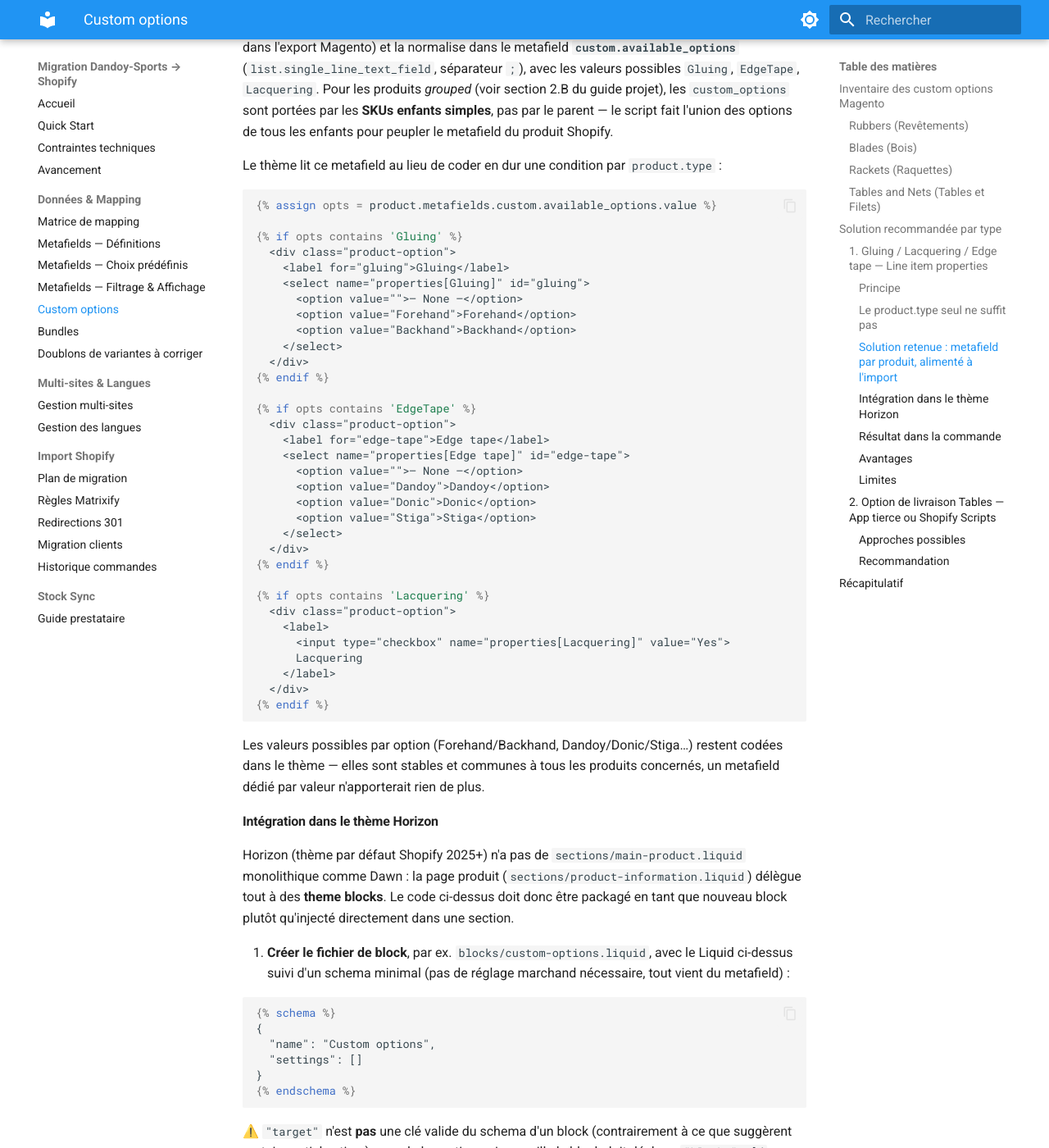
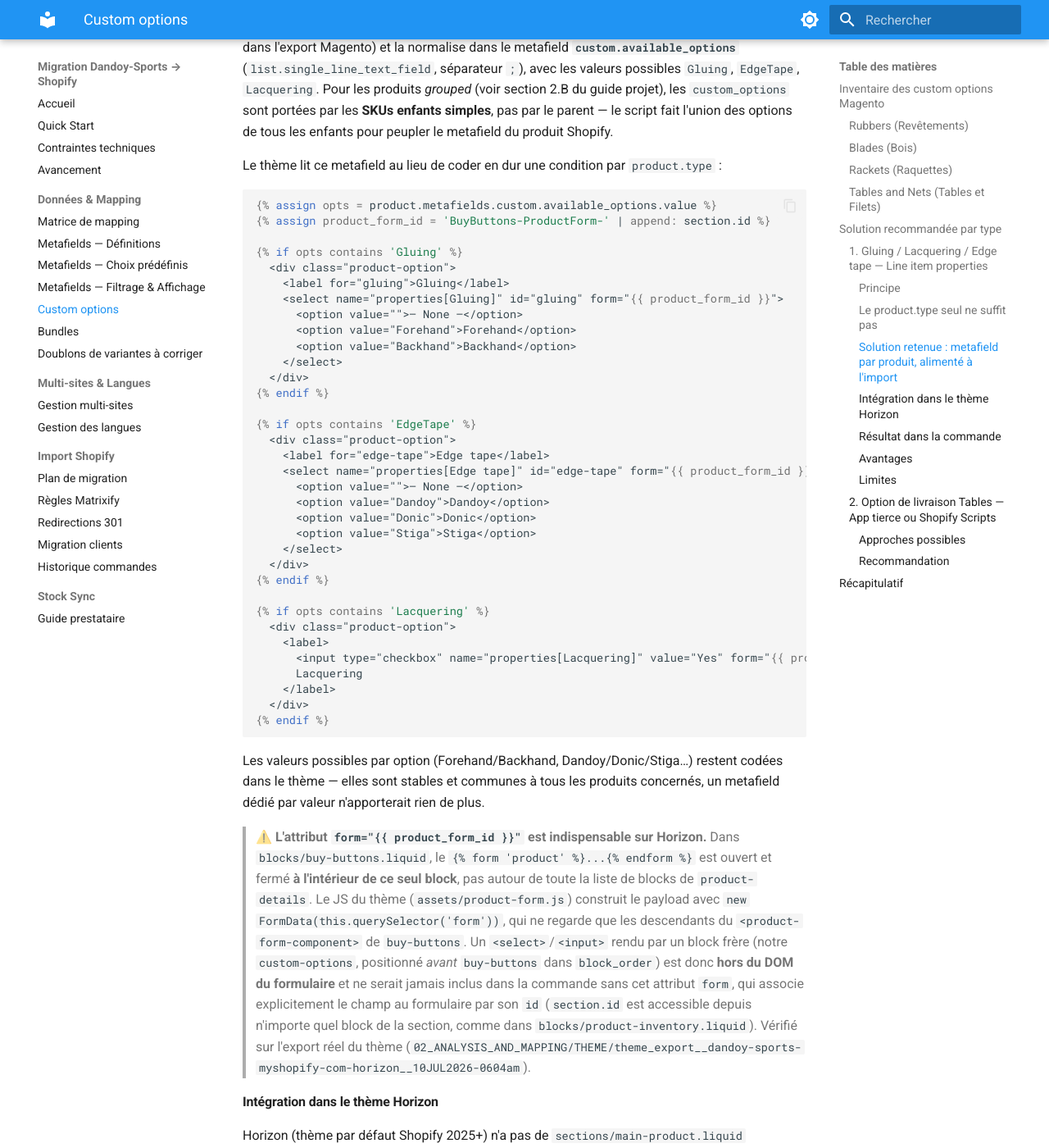
Before and after one commit to Webdigitales/dandoy-migration-2026, an MkDocs documentation site: the page built from 05_DOCS/mapping/custom-options.md, in a window 1280 px wide and 1400 px high, scrolled down 2361 px. Shown: the whole window at 82% size. Built offline with MkDocs 1.6.1 and Material for MkDocs 9.7.7, drawn with Linux system fonts in a browser that asks for light colours.

Commit message:
Fix custom-options block not submitting properties on Horizon
Verified against the real exported theme: buy-buttons.liquid opens its
{% form %} only within its own block, and the theme JS builds FormData
from that form's DOM descendants only. The custom-options block, rendered
as a sibling before buy-buttons, was outside that form entirely, so its
select/checkbox values were silently dropped instead of reaching the cart.
Document the fix (form="{{ product_form_id }}" on each field, associating
it with the buy-buttons form by id).

Co-Authored-By: Claude Sonnet 5 <noreply@anthropic.com>

````diff
--- a/05_DOCS/mapping/custom-options.md
+++ b/05_DOCS/mapping/custom-options.md
@@ -84,11 +84,12 @@ Le thème lit ce metafield au lieu de coder en dur une condition par `product.ty
 
 ```liquid
 {% assign opts = product.metafields.custom.available_options.value %}
+{% assign product_form_id = 'BuyButtons-ProductForm-' | append: section.id %}
 
 {% if opts contains 'Gluing' %}
   <div class="product-option">
     <label for="gluing">Gluing</label>
-    <select name="properties[Gluing]" id="gluing">
+    <select name="properties[Gluing]" id="gluing" form="{{ product_form_id }}">
       <option value="">— None —</option>
       <option value="Forehand">Forehand</option>
       <option value="Backhand">Backhand</option>
@@ -99,7 +100,7 @@ Le thème lit ce metafield au lieu de coder en dur une condition par `product.ty
 {% if opts contains 'EdgeTape' %}
   <div class="product-option">
     <label for="edge-tape">Edge tape</label>
-    <select name="properties[Edge tape]" id="edge-tape">
+    <select name="properties[Edge tape]" id="edge-tape" form="{{ product_form_id }}">
       <option value="">— None —</option>
       <option value="Dandoy">Dandoy</option>
       <option value="Donic">Donic</option>
@@ -111,7 +112,7 @@ Le thème lit ce metafield au lieu de coder en dur une condition par `product.ty
 {% if opts contains 'Lacquering' %}
   <div class="product-option">
     <label>
-      <input type="checkbox" name="properties[Lacquering]" value="Yes">
+      <input type="checkbox" name="properties[Lacquering]" value="Yes" form="{{ product_form_id }}">
       Lacquering
     </label>
   </div>
@@ -121,6 +122,18 @@ Le thème lit ce metafield au lieu de coder en dur une condition par `product.ty
 Les valeurs possibles par option (Forehand/Backhand, Dandoy/Donic/Stiga…) restent codées dans le
 thème — elles sont stables et communes à tous les produits concernés, un metafield dédié par
 valeur n'apporterait rien de plus.
+
+> ⚠️ **L'attribut `form="{{ product_form_id }}"` est indispensable sur Horizon.** Dans
+> `blocks/buy-buttons.liquid`, le `{% form 'product' %}...{% endform %}` est ouvert et fermé
+> **à l'intérieur de ce seul block**, pas autour de toute la liste de blocks de
+> `product-details`. Le JS du thème (`assets/product-form.js`) construit le payload avec
+> `new FormData(this.querySelector('form'))`, qui ne regarde que les descendants du
+> `<product-form-component>` de `buy-buttons`. Un `<select>`/`<input>` rendu par un block
+> frère (notre `custom-options`, positionné *avant* `buy-buttons` dans `block_order`) est donc
+> **hors du DOM du formulaire** et ne serait jamais inclus dans la commande sans cet attribut
+> `form`, qui associe explicitement le champ au formulaire par son `id` (`section.id` est
+> accessible depuis n'importe quel block de la section, comme dans `blocks/product-inventory.liquid`).
+> Vérifié sur l'export réel du thème (`02_ANALYSIS_AND_MAPPING/THEME/theme_export__dandoy-sports-myshopify-com-horizon__10JUL2026-0604am`).
 
 #### Intégration dans le thème Horizon
 
````
